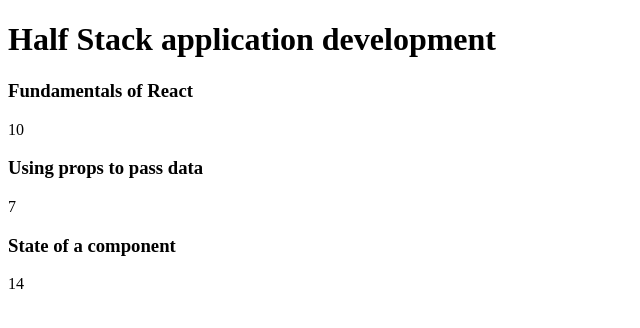
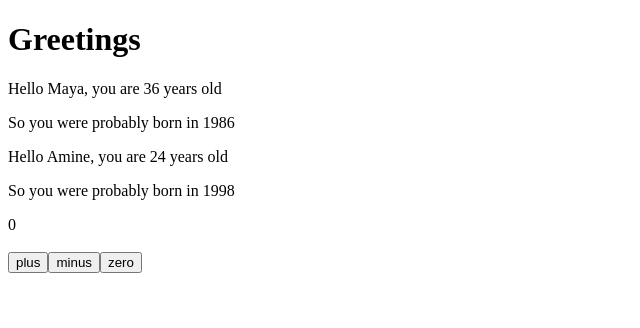
Before and after one commit to aminekebichi/fso-kebichiamine, a React (Create React App) app in the folder part1/: page / in a window 1280 px wide. Shown: the top 328 px of the page, without its empty margins (0-640 px from the left). Built offline with nearby package versions, Linux system fonts and the light colour scheme.

Commit message:
created onclick function for buttons

```diff
--- a/part1/src/App.js
+++ b/part1/src/App.js
@@ -1,65 +1,46 @@
-const Part = ({partName, partContent, partTotal}) => {
-  return(
+import { useState } from 'react'
+
+const Hello = ({name, age}) => {
+  const bornYear = () => {
+    const yearNow = new Date().getFullYear()
+    return yearNow - age
+  }
+
+  return (
     <div>
-      <h3>{partName}</h3>
-      <p>{partContent}</p>
-      <p>{partTotal}</p>
+      <p>
+        Hello {name}, you are {age} years old
+      </p>
+      <p>So you were probably born in {bornYear()}</p>
     </div>
   )
 }
 
-const Header = ({course}) => {
-  return(
+const App = () => {
+  const [ counter, setCounter ] = useState(0)
+  const increaseByOne = () => setCounter(counter + 1)
+  const decreaseByOne = () => setCounter(Math.max(0, counter - 1))
+  const setToZero = () => setCounter(0)
+
+  return (
     <div>
-      <h1>{course}</h1>
+      <h1>Greetings</h1>
+      <Hello name="Maya" age={26 + 10} />
+      <Hello name="Amine" age={24} />
+
+      {counter}<br/><br/>
+      <button onClick={increaseByOne}>
+        plus
+      </button>
+      <button onClick={decreaseByOne}>
+        minus
+      </button>
+      <button onClick={setToZero}>
+        zero
+      </button>
     </div>
   )
 }
 
-const Content = ({parts}) => {
-  return (
-    <div>
-      {/* <h1>{content}</h1> */}
-      <Part partName={parts[0].name} partTotal={parts[0].exercises}/>
-      <Part partName={parts[1].name} partTotal={parts[1].exercises}/>
-      <Part partName={parts[2].name} partTotal={parts[2].exercises}/>
-    </div>
-  )
-}
-
-const Total = ({exercises}) => {
-  return(
-    <p>{exercises}</p>
-  )
-}
-
-const App = () => {
-  const course = {
-    name: 'Half Stack application development',
-    parts: [
-      {
-        name: 'Fundamentals of React',
-        exercises: 10
-      },
-      {
-        name: 'Using props to pass data',
-        exercises: 7
-      },
-      {
-        name: 'State of a component',
-        exercises: 14
-      }
-    ]
-  }
-
-
-  return (
-    <div>
-      <Header course={course.name} />
-      <Content parts = {course.parts}/>
-      {/* <Total exercises = {10} /> */}
-    </div>
-  )
-}
 
 export default App
```
